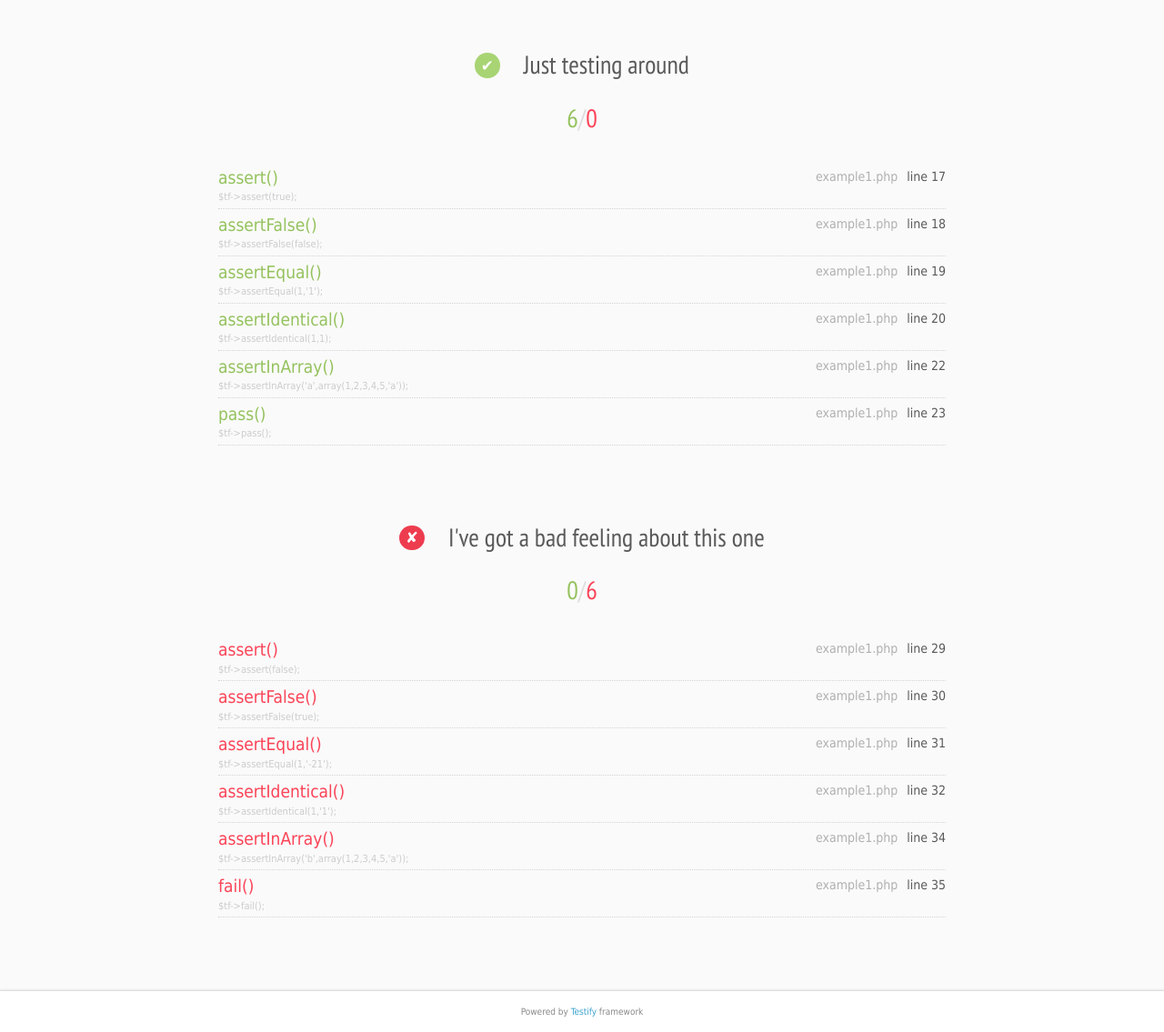
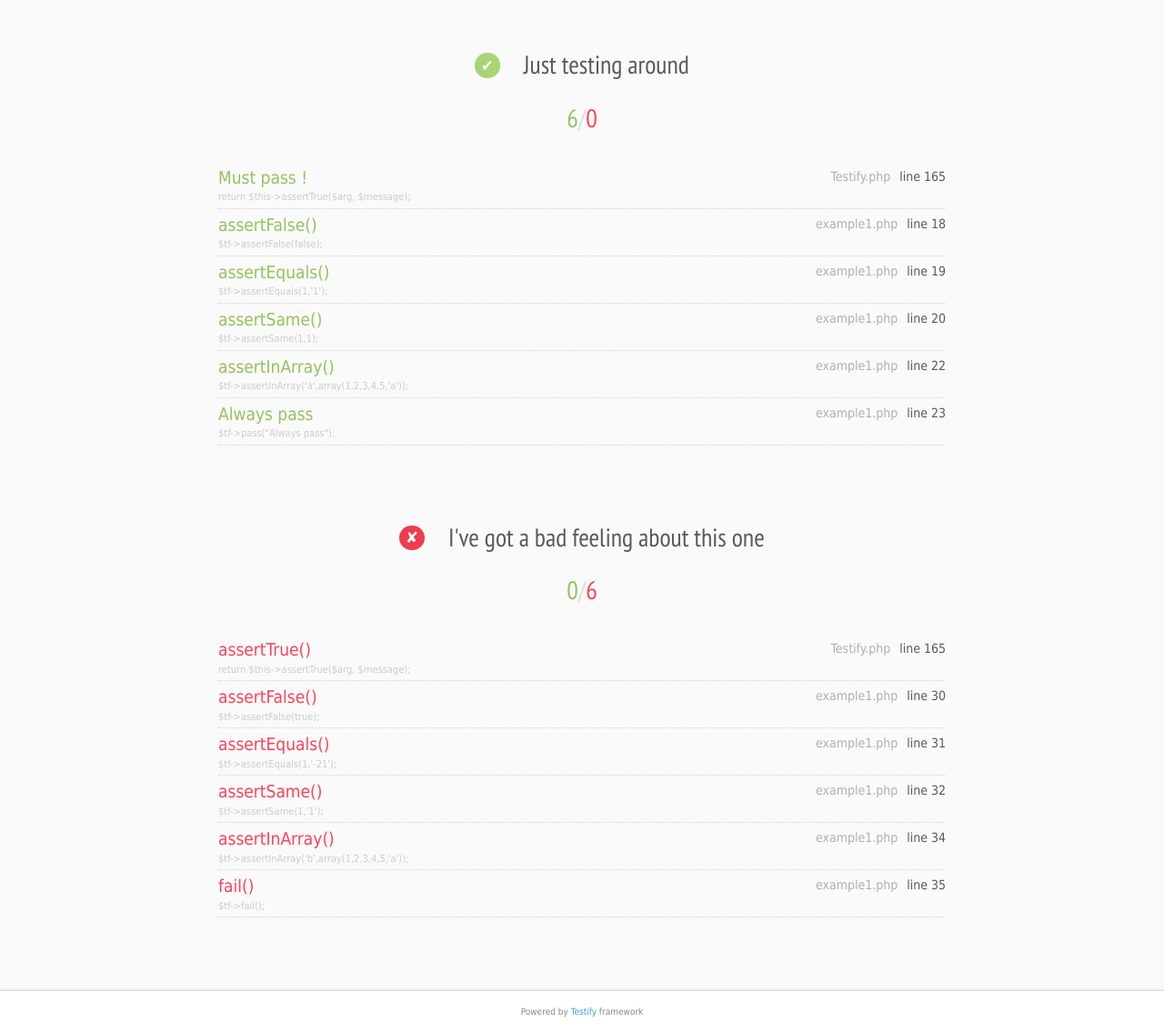
Before and after one commit to marcofiset/Testify.php, a PHP site: page /examples/example1.php in a window 1280 px wide. Shown: the part 266-1401 px from the top of the page at 91% size. Run offline with PHP 8.4, Linux system fonts and the light colour scheme.

Commit message:
Add methods, update phpdoc, update readme
* Add new methods (assertTrue, assertNotEquals, assertNotSame)
* Rename assertEqual in assertEquals and assertIdentical in assertSame
(add alias for deprecated methods)
* Update phpdoc
* Append documentation in readme
* Rewrite exemples with new methods

```diff
--- a/examples/example1.php
+++ b/examples/example1.php
@@ -14,13 +14,13 @@ $tf = new Testify("A basic test suite.");
 // Add a test case
 $tf->test("Just testing around", function($tf) {
 
-	$tf->assert(true);
+	$tf->assert(true, "Must pass !");
 	$tf->assertFalse(false);
-	$tf->assertEqual(1,'1');
-	$tf->assertIdentical(1,1);
+	$tf->assertEquals(1,'1');
+	$tf->assertSame(1,1);
 
 	$tf->assertInArray('a',array(1,2,3,4,5,'a'));
-	$tf->pass();
+	$tf->pass("Always pass");
 
 });
 
@@ -28,12 +28,12 @@ $tf->test("I've got a bad feeling about this one", function($tf) {
 
 	$tf->assert(false);
 	$tf->assertFalse(true);
-	$tf->assertEqual(1,'-21');
-	$tf->assertIdentical(1,'1');
+	$tf->assertEquals(1,'-21');
+	$tf->assertSame(1,'1');
 
 	$tf->assertInArray('b',array(1,2,3,4,5,'a'));
 	$tf->fail();
 
 });
 
-$tf->run();
+$tf();
--- a/lib/Testify/Testify.php
+++ b/lib/Testify/Testify.php
@@ -7,9 +7,10 @@ namespace Testify;
  *
  * This is the main class of the framework. Use it like this:
  *
- * @version    0.3.1
+ * @version    0.4
  * @author     Martin Angelov
  * @author     Marc-Olivier Fiset
+ * @author     Fabien Salathe
  * @link       marco
  * @throws     TestifyException
  * @license    GPL
@@ -32,19 +33,19 @@ class Testify
     /**
      * A public object for storing state and other variables across test cases and method calls.
      *
-     * @var stdClass
+     * @var \StdClass
      */
     public $data = null;
 
     /**
-     * The constructor
+     * The constructor.
      *
      * @param string $title The suite title
      */
     public function __construct($title)
     {
         $this->suiteTitle = $title;
-        $this->data = new \stdClass;
+        $this->data = new \StdClass;
         $this->suiteResults = array('pass' => 0, 'fail' => 0);
     }
 
@@ -52,7 +53,8 @@ class Testify
      * Add a test case.
      *
      * @param string $name Title of the test case
-     * @param function $testCase The test case as an anonymous function
+     * @param \function $testCase (optional) The test case as a callback
+     *
      * @return $this
      */
     public function test($name, \Closure $testCase = null)
@@ -62,53 +64,53 @@ class Testify
             $name = "Test Case #" . (count($this->tests) + 1);
         }
 
-        $this->affirmCallable($testCase,"test");
+        $this->affirmCallable($testCase, "test");
 
-        $this->tests[] = array("name" => $name,"testCase" => $testCase);
+        $this->tests[] = array("name" => $name, "testCase" => $testCase);
         return $this;
     }
 
     /**
      * Executed once before the test cases are run.
      *
-     * @param function $callback An anonymous callback function
+     * @param \function $callback An anonymous callback function
      */
     public function before(\Closure $callback)
     {
-        $this->affirmCallable($callback,"before");
+        $this->affirmCallable($callback, "before");
         $this->before = $callback;
     }
 
     /**
      * Executed once after the test cases are run.
      *
-     * @param function $callback An anonymous callback function
+     * @param \function $callback An anonymous callback function
      */
     public function after(\Closure $callback)
     {
-        $this->affirmCallable($callback,"after");
+        $this->affirmCallable($callback, "after");
         $this->after = $callback;
     }
 
     /**
      * Executed for every test case, before it is run.
      *
-     * @param function $callback An anonymous callback function
+     * @param \function $callback An anonymous callback function
      */
     public function beforeEach(\Closure $callback)
     {
-        $this->affirmCallable($callback,"beforeEach");
+        $this->affirmCallable($callback, "beforeEach");
         $this->beforeEach = $callback;
     }
 
     /**
      * Executed for every test case, after it is run.
      *
-     * @param function $callback An anonymous callback function
+     * @param \function $callback An anonymous callback function
      */
     public function afterEach(\Closure $callback)
     {
-        $this->affirmCallable($callback,"afterEach");
+        $this->affirmCallable($callback, "afterEach");
         $this->afterEach = $callback;
     }
 
@@ -150,97 +152,156 @@ class Testify
     }
 
     /**
-     * Passes if given a truthfull expression
+     * Alias for {@see assertTrue} method.
      *
-     * @param boolean $arg The result of a boolean expression.
+     * @param boolean $arg The result of a boolean expression
+     * @param string $message (optional) Custom message. SHOULD be specified for easier debugging
+     * @see Testify->assertTrue()
+     *
      * @return boolean
      */
-    public function assert($arg, $test_name = '')
+    public function assert($arg, $message = '')
     {
-        return $this->recordTest($arg == true, $test_name);
+        return $this->assertTrue($arg, $message);
     }
 
     /**
-     * Passes if given a falsy expression
+     * Passes if given a truthfull expression.
      *
-     * @param boolean $arg The result of a boolean expression.
+     * @param boolean $arg The result of a boolean expression
+     * @param string $message (optional) Custom message. SHOULD be specified for easier debugging
+     *
      * @return boolean
      */
-    public function assertFalse($arg, $test_name = '')
+    public function assertTrue($arg, $message = '')
     {
-        return $this->recordTest($arg == false, $test_name);
+        return $this->recordTest($arg == true, $message);
     }
 
     /**
-     * Passes if $arg1 == $arg2
+     * Passes if given a falsy expression.
+     *
+     * @param boolean $arg The result of a boolean expression
+     * @param string $message (optional) Custom message. SHOULD be specified for easier debugging
+     *
+     * @return boolean
+     */
+    public function assertFalse($arg, $message = '')
+    {
+        return $this->recordTest($arg == false, $message);
+    }
+
+    /**
+     * Passes if $arg1 == $arg2.
      *
      * @param mixed $arg1
      * @param mixed $arg2
+     * @param string $message (optional) Custom message. SHOULD be specified for easier debugging
+     *
      * @return boolean
      */
-    public function assertEqual($arg1, $arg2, $test_name = '')
+    public function assertEquals($arg1, $arg2, $message = '')
     {
-        return $this->recordTest($arg1 == $arg2, $test_name);
+        return $this->recordTest($arg1 == $arg2, $message);
     }
 
     /**
-     * Passes if $arg1 === $arg2
+     * Passes if $arg1 != $arg2.
      *
      * @param mixed $arg1
      * @param mixed $arg2
+     * @param string $message (optional) Custom message. SHOULD be specified for easier debugging
+     *
      * @return boolean
      */
-
-    public function assertIdentical($arg1, $arg2, $test_name = '')
+    public function assertNotEquals($arg1, $arg2, $message = '')
     {
-        return $this->recordTest($arg1 === $arg2, $test_name);
+        return $this->recordTest($arg1 != $arg2, $message);
     }
 
     /**
-     * Passes if $arg is an element of $arr
+     * Passes if $arg1 === $arg2.
+     *
+     * @param mixed $arg1
+     * @param mixed $arg2
+     * @param string $message (optional) Custom message. SHOULD be specified for easier debugging
+     *
+     * @return boolean
+     */
+    public function assertSame($arg1, $arg2, $message = '')
+    {
+        return $this->recordTest($arg1 === $arg2, $message);
+    }
+
+    /**
+     * Passes if $arg1 !== $arg2.
+     *
+     * @param mixed $arg1
+     * @param mixed $arg2
+     * @param string $message (optional) Custom message. SHOULD be specified for easier debugging
+     *
+     * @return boolean
+     */
+    public function assertNotSame($arg1, $arg2, $message = '')
+    {
+        return $this->recordTest($arg1 !== $arg2, $message);
+    }
+
+    /**
+     * Passes if $arg is an element of $arr.
      *
      * @param mixed $arg
      * @param array $arr
+     * @param string $message (optional) Custom message. SHOULD be specified for easier debugging
+     *
      * @return boolean
      */
-    public function assertInArray($arg, Array $arr, $test_name = '')
+    public function assertInArray($arg, Array $arr, $message = '')
     {
-        return $this->recordTest( in_array($arg, $arr), $test_name);
+        return $this->recordTest(in_array($arg, $arr), $message);
     }
 
     /**
-     * Passes if $arg is not an element of $arr
+     * Passes if $arg is not an element of $arr.
      *
      * @param mixed $arg
      * @param array $arr
+     * @param string $message (optional) Custom message. SHOULD be specified for easier debugging
+     *
      * @return boolean
      */
-    public function assertNotInArray($arg, Array $arr, $test_name = '')
+    public function assertNotInArray($arg, Array $arr, $message = '')
     {
-        return $this->recordTest( !in_array($arg, $arr), $test_name);
+        return $this->recordTest(!in_array($arg, $arr), $message);
     }
 
     /**
-     * Unconditional pass
+     * Unconditional pass.
      *
+     * @param string $message (optional) Custom message. SHOULD be specified for easier debugging
+     *
+     * @return boolean
      */
-    public function pass()
+    public function pass($message = '')
     {
-        return $this->recordTest(true);
+        return $this->recordTest(true, $message);
     }
 
     /**
-     * Unconditional fail
+     * Unconditional fail.
      *
+     * @param string $message (optional) Custom message. SHOULD be specified for easier debugging
+     *
+     * @return boolean
      */
-    public function fail()
+    public function fail($message = '')
     {
         // This check fails every time
-        return $this->recordTest(false);
+        return $this->recordTest(false, $message);
     }
 
     /**
-     * Generates a pretty CLI or HTML5 report of the test suite status. Called implicitly by {@see run}
+     * Generates a pretty CLI or HTML5 report of the test suite status. Called implicitly by {@see run}.
      *
      * @return $this
      */
@@ -262,10 +323,12 @@ class Testify
     /**
      * A helper method for recording the results of the assertions in the internal stack.
      *
-     * @param boolean $pass If equals true, the test has passed, otherwise failed.
+     * @param boolean $pass If equals true, the test has passed, otherwise failed
+     * @param string $message (optional) Custom message
+     *
      * @return boolean
      */
-    private function recordTest($pass, $test_name = '')
+    private function recordTest($pass, $message = '')
     {
         if (!array_key_exists($this->currentTestCase, $this->stack) ||
               !is_array($this->stack[$this->currentTestCase])) {
@@ -276,12 +339,12 @@ class Testify
         }
 
         $bt = debug_backtrace();
-        $source = $this->getFileLine($bt[1]['file'],$bt[1]['line'] - 1);
+        $source = $this->getFileLine($bt[1]['file'], $bt[1]['line'] - 1);
         $bt[1]['file'] = basename($bt[1]['file']);
 
         $result = $pass ? "pass" : "fail";
         $this->stack[$this->currentTestCase]['tests'][] = array(
-            "name"      => $test_name,
+            "name"      => $message,
             "type"      => $bt[1]['function'],
             "result"    => $result,
             "line"      => $bt[1]['line'],
@@ -299,12 +362,13 @@ class Testify
      * Internal method for fetching a specific line of a text file. With caching.
      *
      * @param string $file The file name
-     * @param number $line The line number to return
+     * @param integer $line The line number to return
+     *
      * @return string
      */
     private function getFileLine($file, $line)
     {
-        if (!array_key_exists($file,$this->fileCache)) {
+        if (!array_key_exists($file, $this->fileCache)) {
             $this->fileCache[$file] = file($file);
         }
 
@@ -314,20 +378,52 @@ class Testify
     /**
      * Internal helper method for determine whether a variable is callable as a function.
      *
-     * @param mixed $func The variable to check
-     * @param string $name Used for the error message text to indicate the name of the parent context.
+     * @param mixed $callback The variable to check
+     * @param string $name Used for the error message text to indicate the name of the parent context
+     * @throws TestifyException if callback argument is not a function
      */
-    private function affirmCallable(&$func, $name)
+    private function affirmCallable(&$callback, $name)
     {
-        if (!is_callable($func)) {
-            throw new TestifyException("$name(): Please pass a valid callback function!");
+        if (!is_callable($callback)) {
+            throw new TestifyException("$name(): is not a valid callback function!");
         }
     }
 
     /**
-     * Alias for "run()" method
+     * Alias for {@see assertEquals}.
      *
-     * @see Testify::run()
+     * @deprecated Not recommended, use {@see assertEquals}
+     * @param mixed $arg1
+     * @param mixed $arg2
+     * @param string $message (optional) Custom message. SHOULD be specified for easier debugging
+     *
+     * @return boolean
+     */
+    public function assertEqual($arg1, $arg2, $message = '')
+    {
+        return $this->assertEquals($arg1, $arg2, $message);
+    }
+
+    /**
+     * Alias for {@see assertSame}.
+     *
+     * @deprecated Not recommended, use {@see assertSame}
+     * @param mixed $arg1
+     * @param mixed $arg2
+     * @param string $message (optional) Custom message. SHOULD be specified for easier debugging
+     *
+     * @return boolean
+     */
+    public function assertIdentical($arg1, $arg2, $message = '')
+    {
+        return $this->recordTest($arg1 === $arg2, $message);
+    }
+
+    /**
+     * Alias for {@see run} method.
+     *
+     * @see Testify->run()
+     *
      * @return $this
      */
     public function __invoke()
```
Also changed, not shown: examples/example2.php (+5 -5 lines), test.php (+14 -4 lines), README.md.
